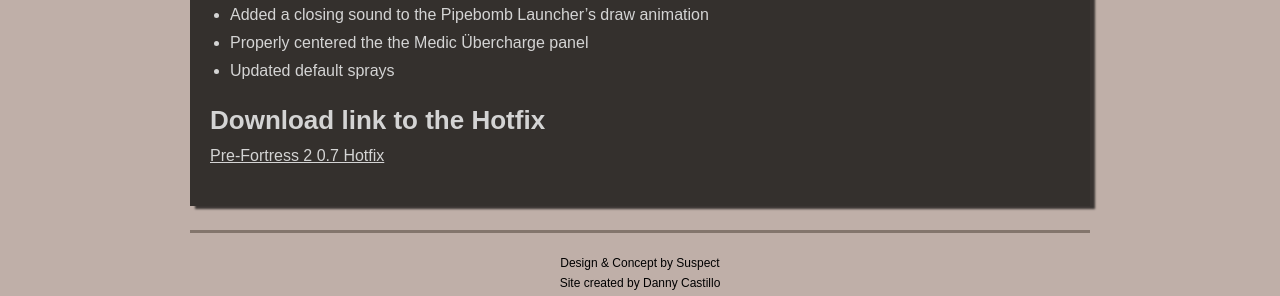
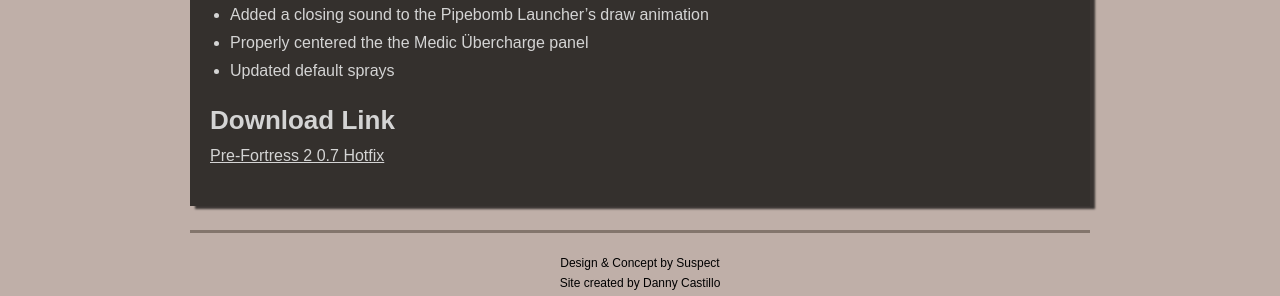
Before and after one commit to Pre-Fortress-2/PF2-Website, a Jekyll site: the page built from _posts/updates/0.7/2022-11-25-update-070-hotfix.md, in a window 1280 px wide. Shown: the part 2018-2314 px from the top of the page. Built offline with Jekyll 4.4.1, drawn with Linux system fonts in a browser that asks for light colours.

Commit message:
Update 2022-11-25-update-070-hotfix.md

```diff
--- a/_posts/updates/0.7/2022-11-25-update-070-hotfix.md
+++ b/_posts/updates/0.7/2022-11-25-update-070-hotfix.md
@@ -60,5 +60,5 @@
 - Properly centered the the Medic Übercharge panel
 - Updated default sprays
 
-# Download link to the Hotfix
+# Download Link
 [Pre-Fortress 2 0.7 Hotfix](https://github.com/Pre-Fortress-2/pf2/releases/tag/0.7hotfix)
```
